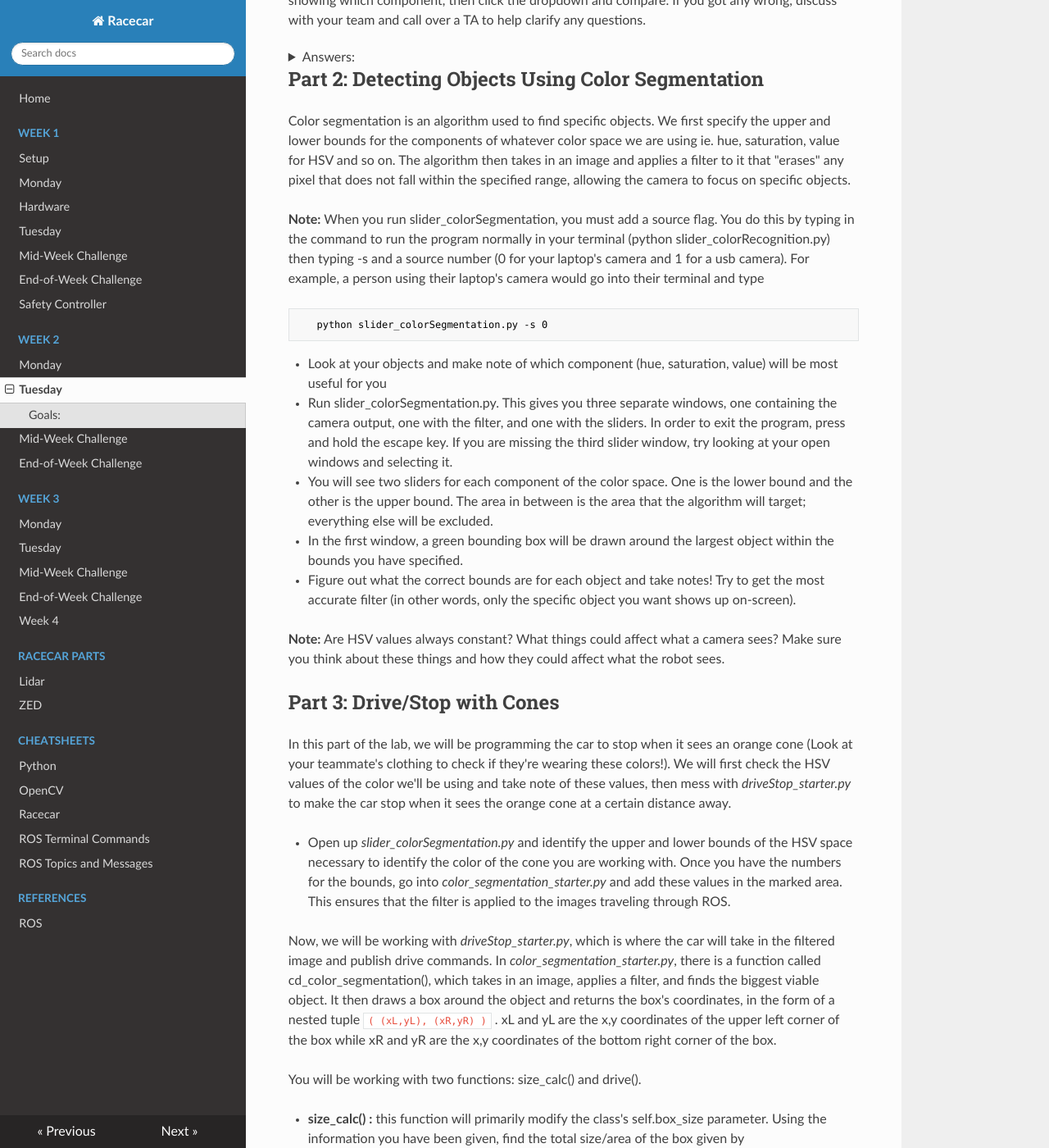
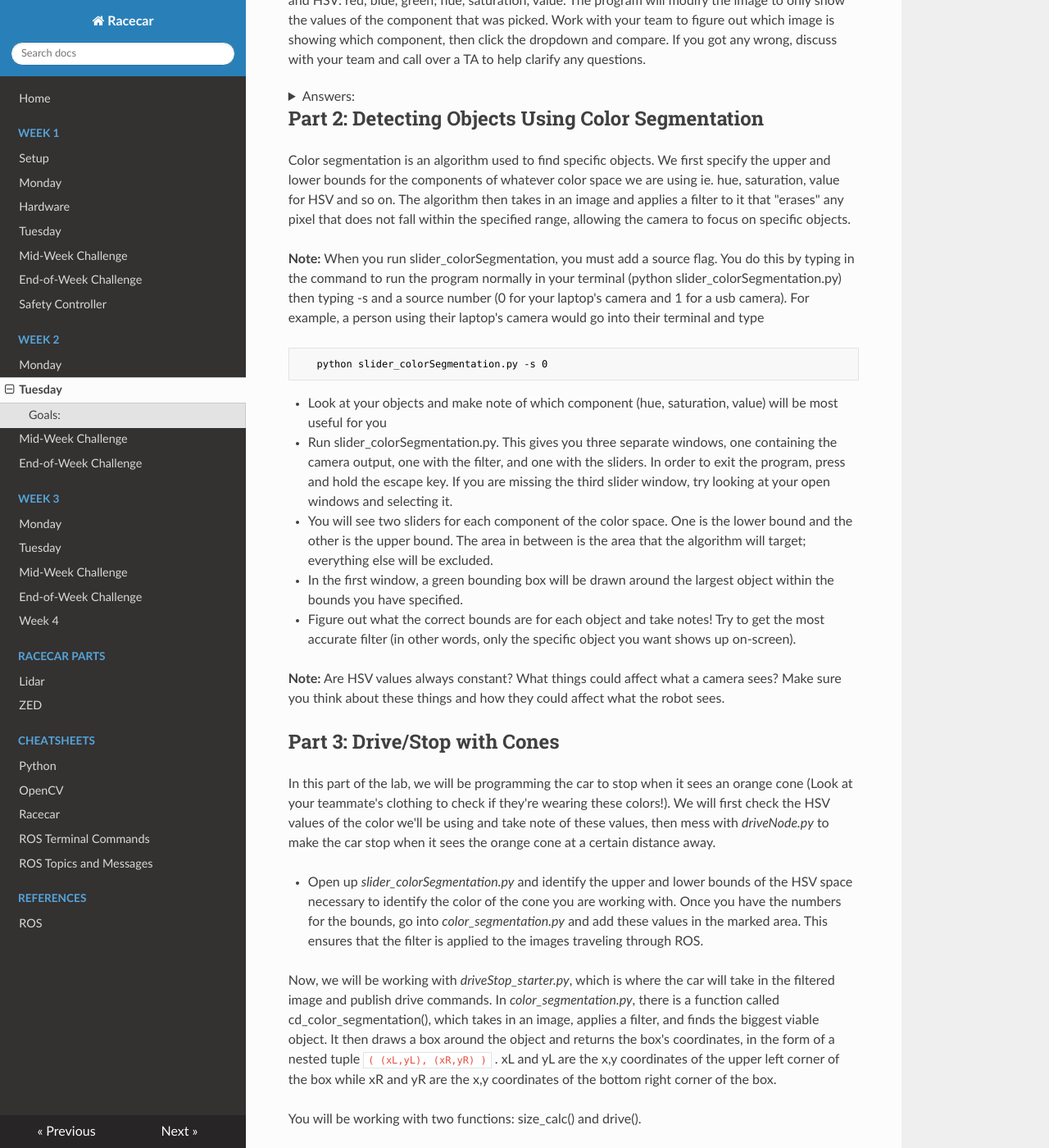
Before and after one commit to ChrisLindland/racecar-website, an MkDocs documentation site: the page built from docs/week2/02_tuesday/lab.md, in a window 1280 px wide and 1400 px high, scrolled down 1562 px. Shown: the whole window at 82% size. Built offline with MkDocs 1.6.1, drawn with Linux system fonts in a browser that asks for light colours; nearby versions of some CDN libraries; some of the changed text lies outside the part shown.

Commit message:
Update lab.md

````diff
--- a/docs/week2/02_tuesday/lab.md
+++ b/docs/week2/02_tuesday/lab.md
@@ -52,7 +52,7 @@ Once challenge completely executes, you can press 'z' to randomly select from co
 ## Part 2: Detecting Objects Using Color Segmentation
 Color segmentation is an algorithm used to find specific objects. We first specify the upper and lower bounds for the components of whatever color space we are using ie. hue, saturation, value for HSV and so on. The algorithm then takes in an image and applies a filter to it that "erases" any pixel that does not fall within the specified range, allowing the camera to focus on specific objects.
 
-**Note:** When you run slider_colorSegmentation, you must add a source flag. You do this by typing in the command to run the program normally in your terminal (python slider_colorRecognition.py) then typing -s and a source number (0 for your laptop's camera and 1 for a usb camera). For example, a person using their laptop's camera would go into their terminal and type
+**Note:** When you run slider_colorSegmentation, you must add a source flag. You do this by typing in the command to run the program normally in your terminal (python slider_colorSegmentation.py) then typing -s and a source number (0 for your laptop's camera and 1 for a usb camera). For example, a person using their laptop's camera would go into their terminal and type
 ```sh
    python slider_colorSegmentation.py -s 0
 ```
@@ -67,11 +67,11 @@ Color segmentation is an algorithm used to find specific objects. We first speci
 
 ## Part 3: Drive/Stop with Cones
 
-In this part of the lab, we will be programming the car to stop when it sees an orange cone (Look at your teammate's clothing to check if they're wearing these colors!). We will first check the HSV values of the color we'll be using and take note of these values, then mess with *driveStop_starter.py* to make the car stop when it sees the orange cone at a certain distance away.
+In this part of the lab, we will be programming the car to stop when it sees an orange cone (Look at your teammate's clothing to check if they're wearing these colors!). We will first check the HSV values of the color we'll be using and take note of these values, then mess with *driveNode.py* to make the car stop when it sees the orange cone at a certain distance away.
 
-* Open up *slider_colorSegmentation.py* and identify the upper and lower bounds of the HSV space necessary to identify the color of the cone you are working with. Once you have the numbers for the bounds, go into *color_segmentation_starter.py* and add these values in the marked area. This ensures that the filter is applied to the images traveling through ROS.
+* Open up *slider_colorSegmentation.py* and identify the upper and lower bounds of the HSV space necessary to identify the color of the cone you are working with. Once you have the numbers for the bounds, go into *color_segmentation.py* and add these values in the marked area. This ensures that the filter is applied to the images traveling through ROS.
 
-Now, we will be working with *driveStop_starter.py*, which is where the car will take in the filtered image and publish drive commands. In *color_segmentation_starter.py*, there is a function called cd_color_segmentation(), which takes in an image, applies a filter, and finds the biggest viable object. It then draws a box around the object and returns the box's coordinates, in the form of a nested tuple
+Now, we will be working with *driveStop_starter.py*, which is where the car will take in the filtered image and publish drive commands. In *color_segmentation.py*, there is a function called cd_color_segmentation(), which takes in an image, applies a filter, and finds the biggest viable object. It then draws a box around the object and returns the box's coordinates, in the form of a nested tuple
  ```( (xL,yL), (xR,yR) )```
 . xL and yL are the x,y coordinates of the upper left corner of the box while xR and yR are the x,y coordinates of the bottom right corner of the box.
 
````
Also changed, not shown: other parts of docs/week2/02_tuesday/lab.md (+3 -3 lines).
